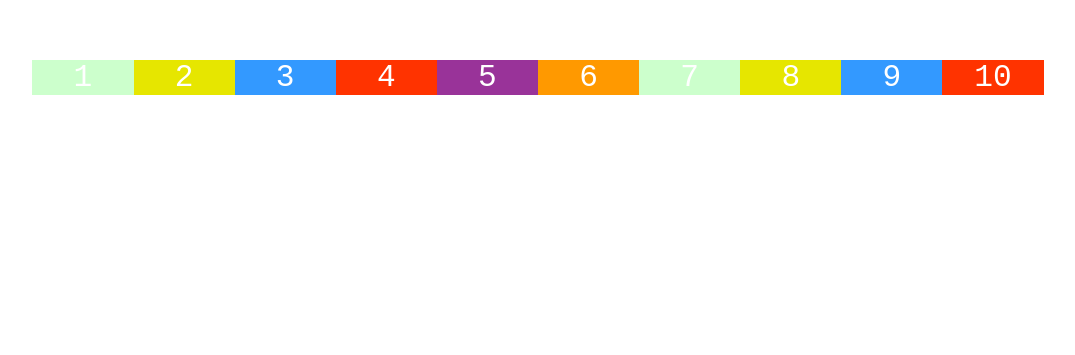
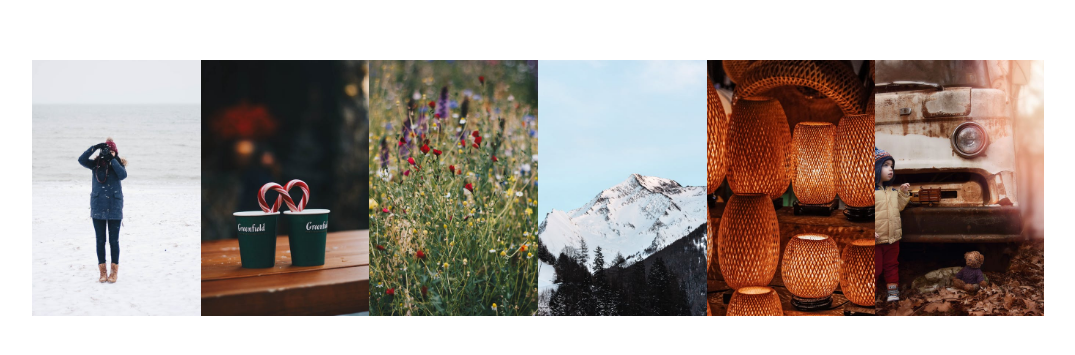
Before and after one commit to ciaranconners/responsive-grid, a plain HTML site: page index.html in a window 1280 px wide. Shown: the part 193-548 px from the top of the page, without its empty margins (102-1177 px from the left). Drawn offline with Linux system fonts and the light colour scheme.

Commit message:
cuts a new branch to implement grid using images

```diff
--- a/index.html
+++ b/index.html
@@ -2,20 +2,16 @@
 <html>
 <head>
   <link rel="stylesheet" type="text/css" href="style.css">
-  <title>responsive-grid</title>
+  <title>responsive-grid-with-images</title>
 </head>
 <body>
   <div class="container">
-    <div class="green grid-item">1</div>
-    <div class="yellow grid-item">2</div>
-    <div class="blue grid-item">3</div>
-    <div class="red grid-item">4</div>
-    <div class="purple grid-item">5</div>
-    <div class="orange grid-item">6</div>
-    <div class="green grid-item">7</div>
-    <div class="yellow grid-item">8</div>
-    <div class="blue grid-item">9</div>
-    <div class="red grid-item">10</div>
+    <div><img src="assets/photography.jpeg"></div>
+    <div><img src="assets/coffee.jpeg"></div>
+    <div><img src="assets/flowers.jpeg"></div>
+    <div><img src="assets/mountain.jpeg"></div>
+    <div><img src="assets/lanterns.jpeg"></div>
+    <div><img src="assets/old-car.jpeg"></div>
   </div>
 </body>
 </html>
--- a/style.css
+++ b/style.css
@@ -1,32 +1,11 @@
-body {
-  font-family: monospace;
-}
 .container {
     display: grid;
     margin: 20% 10% 10% 10%;
     grid-template-columns: repeat(auto-fit, minmax(100px, 1fr));
-    grid-template-rows: repeat(auto-fit, .5fr);
+    grid-template-rows: repeat(auto-fit, minmax(100px, 1fr));
 }
-.grid-item {
-  color: white;
-  text-align: center;
-  font-size: 240%;
+.container > div > img {
+    width: 100%;
+    height: 100%;
+    object-fit: cover;
 }
-.green {
-  background-color: rgb(204, 255, 204);
-}
-.yellow {
-  background-color: rgb(230, 230, 0);
-}
-.blue {
-  background-color: rgb(51, 153, 255);
-}
-.red {
-  background-color: rgb(255, 51, 0);
-}
-.purple {
-  background-color: rgb(153, 51, 153);
-}
-.orange {
-  background-color: rgb(255, 153, 0);
-}
```
Also changed, not shown: assets/coffee.jpeg (added), assets/flowers.jpeg (added), assets/lanterns.jpeg (added), assets/mountain.jpeg (added), assets/old-car.jpeg (added), assets/photography.jpeg (added).
